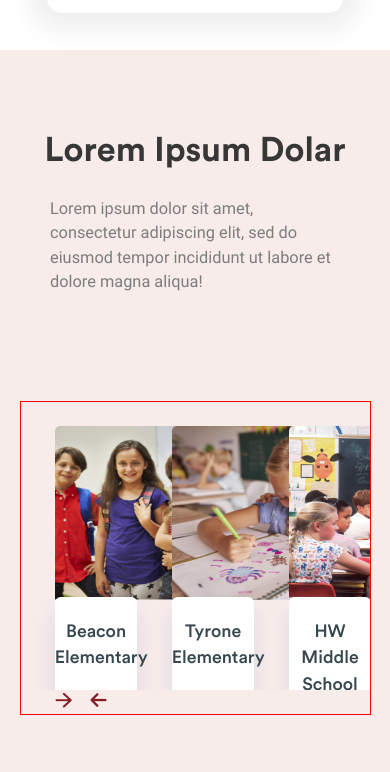
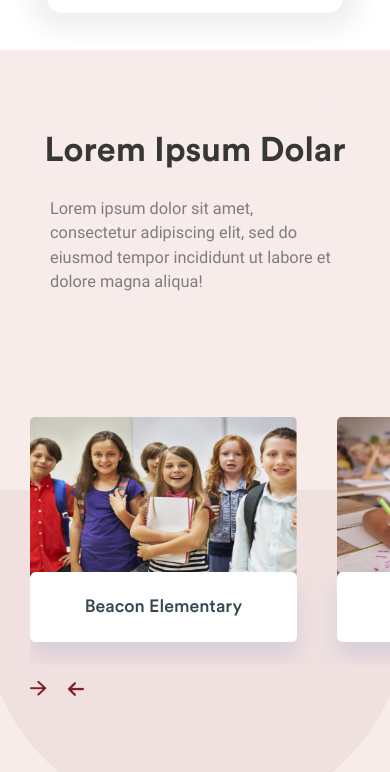
Before and after one commit to rohit-kumaar/HTML_CSS_Training, a website: page index.html in a window 390 px wide. Shown: the part 4692-5464 px from the top of the page. Drawn offline with nearby package versions, Linux system fonts and the light colour scheme; files whose address does not match are found by name.

Commit message:
responsive slider curriculum

```diff
--- a/app/js/app.js
+++ b/app/js/app.js
@@ -53,7 +53,6 @@ $(document).ready(function () {
   // curriculum
   $(".curriculum-box").slick({
     infinite: false,
-    dots: true,
     slidesToShow: 3,
     slidesToScroll: 3,
     nextArrow: '<span class="icon-arrow_right"></span>',
@@ -61,12 +60,28 @@ $(document).ready(function () {
     dots: false,
     responsive: [
       {
-        // breakpoint: 1201,
-        // settings: {
-        //   slidesToShow: 3,
-        //   slidesToScroll: 3,
+        breakpoint: 1201,
+        settings: {
+          slidesToShow: 3,
+          slidesToScroll: 3,
 
-        // },
+        },
+      },
+      {
+        breakpoint: 1090,
+        settings: {
+          slidesToShow: 1,
+          slidesToScroll: 3,
+
+        },
+      },
+      {
+        breakpoint: 577,
+        settings: {
+          slidesToShow: 1,
+          slidesToScroll: 3,
+
+        },
       },
 
     ],
--- a/app/scss/base/_base.scss
+++ b/app/scss/base/_base.scss
@@ -4,7 +4,6 @@
   padding: 0;
   margin: 0;
   box-sizing: border-box;
-  // border: 1px solid yellow;
 }
 
 body {
--- a/app/scss/pages/_home.scss
+++ b/app/scss/pages/_home.scss
@@ -794,9 +794,9 @@
     height: em(440);
     overflow-x: hidden;
 
-    @include breakpoint(ipad-max) {
-      display: none;
-    }
+    // @include breakpoint(ipad-max) {
+    //   display: none;
+    // }
   }
 
   &:before {
@@ -839,32 +839,23 @@
   }
 
   &-box {
-    border: 1px solid red;
-    width: 90%;
-    // .dottedcircle {
-    //   position: absolute;
-    //   right: em(-36);
-    //   bottom: -2em;
-    //   width: 16.3em;
-    //   line-height: 1.8125em;
-    //   letter-spacing: em(21);
+    display: flex;
+    flex-wrap: wrap;
+    width: 100%;
+    padding-left:em(124);
 
-    //   .dot {
-    //     display: inline-block;
-    //     width: 0.14em;
-    //     height: 0.14em;
-    //     border-radius: 50%;
-    //     background: $color-brown-old-brick;
-    //   }
-    // }
+
+    @include breakpoint(portrait-mobile-max) {
+      padding-left: em(30);
+    }
   }
 
   &-card {
     $card: &;
+    position: relative;
     max-width: em(266.79);
     height: em(248);
-    margin-left: em(34.15);
-
+    margin: 0 em(40) 0 0;
 
 
     &__img {
@@ -872,12 +863,15 @@
       height: em(173.59);
       border-top-left-radius: em(5);
       border-top-right-radius: em(5);
+
     }
 
     &__figcaption {
-      position: relative;
+      position: absolute;
+      bottom: em(23, 17.78);
+      width: em(266.78, 17.78);
       padding: em(22.05, 17.78) 0;
-      margin-top: em(-3);
+      margin-top: em(-3, 17.78);
       border-radius: em(5);
       box-shadow: 0 em(15, 17.78) em(20, 17.78) 0 rgba(118, 130, 183, 0.18);
       background: $color-white;
@@ -894,22 +888,23 @@
       }
     }
 
-    &--index {
-      // z-index: 19;
-    }
   }
 
   .icon-arrow {
+    &_right,
+    &_left {
+      color: $color-brown-old-brick;
+      cursor: pointer;
+    }
+
     &_right {
-      margin-left: em(35);
-      color: $color-brown-old-brick;
+      margin-top: em(15);
     }
 
     &_left {
       position: relative;
-      top: em(288);
-      margin-left: em(70);
-      color: $color-brown-old-brick;
+      top: 17.5em;
+      margin-left: 2.375em;
     }
   }
 }
@@ -1317,5 +1312,5 @@
   }
 }
 
-@include breakpoint(medium-large-desktop-max) {
+@include breakpoint(portrait-mobile-max) {
 }
--- a/index.html
+++ b/index.html
@@ -659,7 +659,7 @@
         </figure>
 
 
-        <figure class="curriculum-card curriculum-card--index ">
+        <figure class="curriculum-card">
 
           <img class="curriculum-card__img" src="app/images/high_school.png" alt="HW High School">
 
@@ -696,7 +696,7 @@
         </figure>
 
 
-        <figure class="curriculum-card curriculum-card--index ">
+        <figure class="curriculum-card">
 
           <img class="curriculum-card__img" src="app/images/high_school.png" alt="HW High School">
 
@@ -733,7 +733,7 @@
         </figure>
 
 
-        <figure class="curriculum-card curriculum-card--index ">
+        <figure class="curriculum-card">
 
           <img class="curriculum-card__img" src="app/images/high_school.png" alt="HW High School">
 
@@ -744,6 +744,7 @@
 
 
         </figure>
+
 
       </div>
 
```
Also changed, not shown: app/css/style.css.
